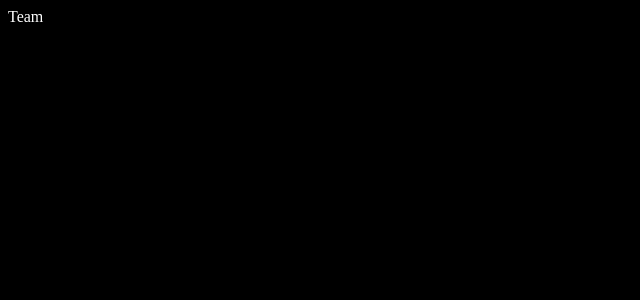
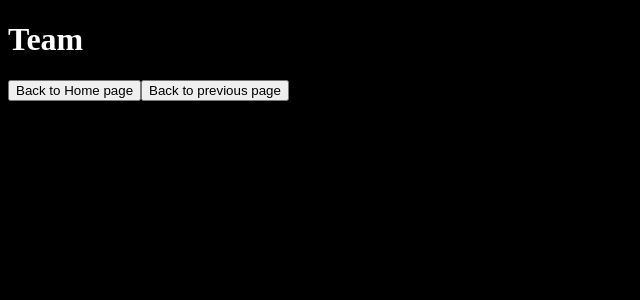
Before and after one commit to Chandrakishortiwari/REACT, a React (Vite) app: page /team in a window 1280 px wide. Shown: the top 300 px of the page, without its empty margins (0-640 px from the left). Built offline with nearby package versions, Linux system fonts and the light colour scheme.

Commit message:
Work on Roting (useNavigate)

```diff
--- a/src/Components/Ruting/Team.jsx
+++ b/src/Components/Ruting/Team.jsx
@@ -1,8 +1,23 @@
-import React from 'react'
+import React from 'react';
+import {useNavigate} from "react-router";
+
 
 function Team() {
+  let navigate = useNavigate();
+ const homePage = ()=>{
+  navigate('/')
+ }
+
+ const previousPage = ()=>{
+  navigate(-1)
+ }
+
   return (
-    <div>Team</div>
+    <div> <h1>Team</h1>
+   <button onClick={homePage}>Back to Home page</button>
+   <button onClick={previousPage}>Back to previous page</button>
+
+    </div>
   )
 }
 
```
